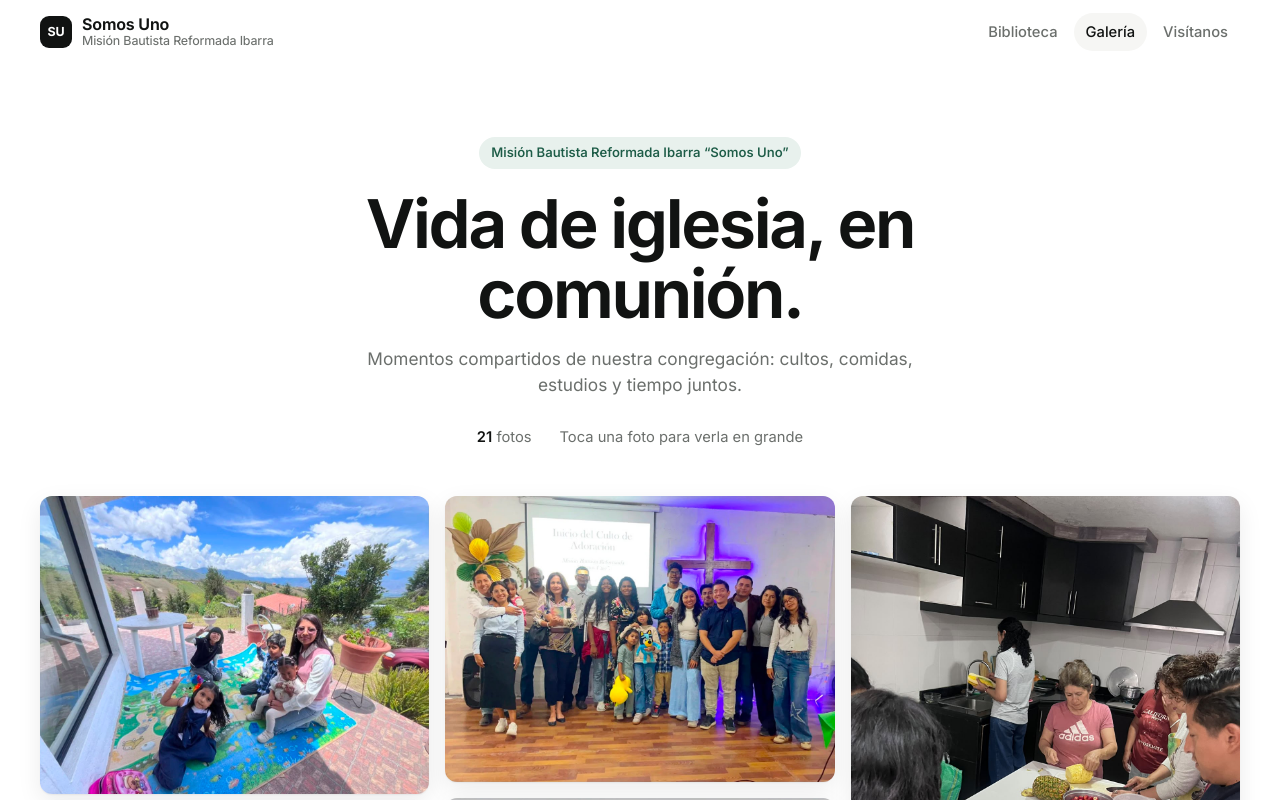
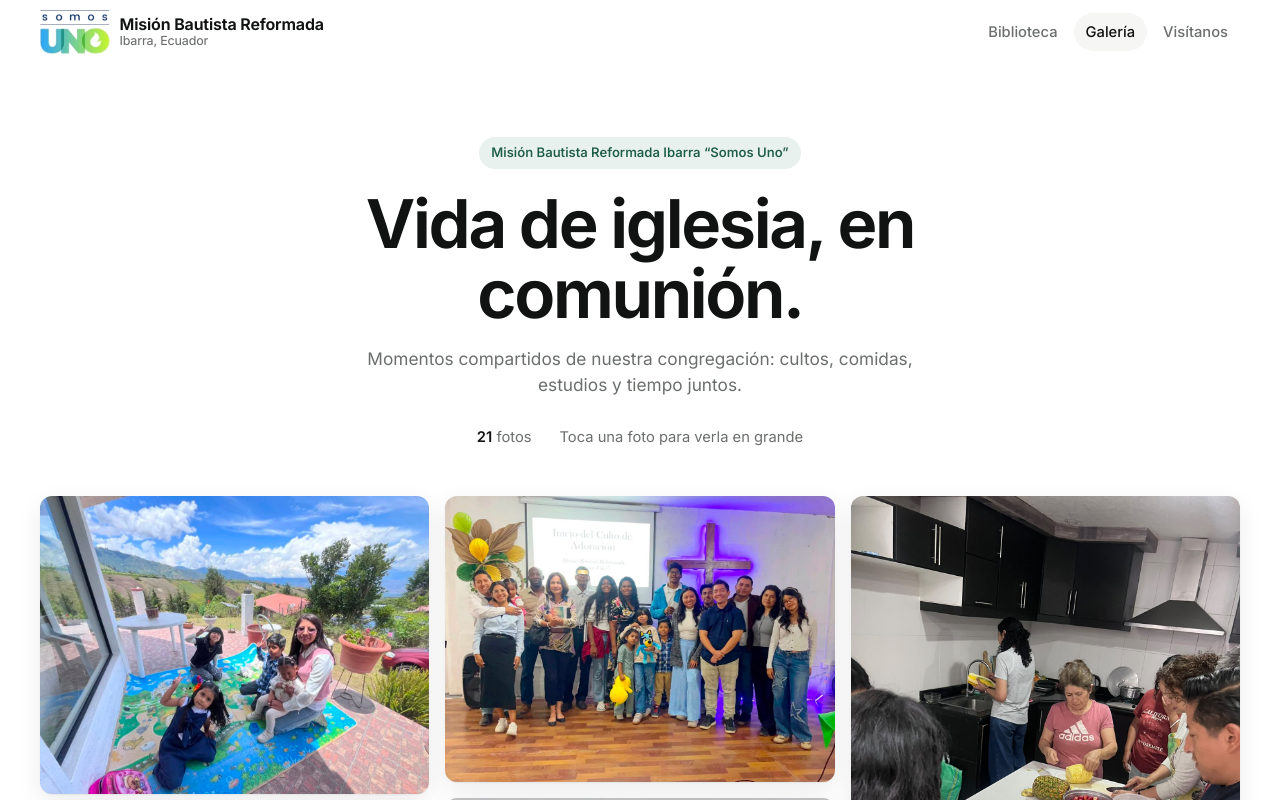
Before and after one commit to JoanDaniel18/Biblioteca, a plain HTML site: page docs/gallery.html in a window 1280 px wide. Shown: the top 800 px of the page. Drawn offline with Linux system fonts and the light colour scheme.

Commit message:
Usar el logo de Somos Uno en encabezado, pie de página y pestaña
Logo con fondo transparente (docs/img): versión completa en el pie,
marca "somos UNO" en el encabezado y favicon "UNO".

Co-Authored-By: Claude Opus 5.5 <noreply@anthropic.com>

```diff
--- a/docs/gallery.html
+++ b/docs/gallery.html
@@ -8,6 +8,8 @@
   <link rel="preconnect" href="https://fonts.googleapis.com" />
   <link rel="preconnect" href="https://fonts.gstatic.com" crossorigin />
   <link href="https://fonts.googleapis.com/css2?family=Inter:wght@400;450;500;550;600;650;700&display=swap" rel="stylesheet" />
+    <link rel="icon" type="image/png" href="img/favicon.png" />
+  <link rel="apple-touch-icon" href="img/favicon.png" />
   <link rel="stylesheet" href="styles.css" />
   <style>
     /* ---------- Hero (mismo orden que el inicio) ---------- */
@@ -274,8 +276,8 @@
   <header class="topbar" id="topbar">
     <div class="shell">
       <a class="brand" href="index.html">
-        <span class="brand-mark">SU</span>
-        <span>Somos Uno<small>Misión Bautista Reformada Ibarra</small></span>
+        <img class="brand-logo" src="img/logo-mark.png" alt="Somos Uno" width="69" height="44" />
+        <span>Misión Bautista Reformada<small>Ibarra, Ecuador</small></span>
       </a>
       <nav class="nav" aria-label="Navegación principal">
         <a href="index.html">Biblioteca</a>
@@ -312,6 +314,7 @@
   </main>
 
   <footer class="shell site-footer">
+    <img class="footer-logo" src="img/logo.png" alt="Somos Uno · Misión Bautista Reformada" width="109" height="88" loading="lazy" />
     <span>Misión Bautista Reformada Ibarra <strong>“Somos Uno”</strong> · Para la gloria de Dios y la edificación de su iglesia.</span>
     <span><a href="tel:+593960935198">096 093 5198</a> · Hecho con ♥ por <strong>D.R</strong></span>
   </footer>
--- a/docs/styles.css
+++ b/docs/styles.css
@@ -80,16 +80,9 @@ img { display: block; max-width: 100%; }
   min-width: 0;
 }
 
-.brand-mark {
-  width: 32px;
-  height: 32px;
-  border-radius: 9px;
-  display: grid;
-  place-items: center;
-  background: var(--ink);
-  color: #fff;
-  font-size: 0.78rem;
-  font-weight: 700;
+.brand-logo {
+  height: 44px;
+  width: auto;
   flex: 0 0 auto;
 }
 
@@ -157,6 +150,8 @@ img { display: block; max-width: 100%; }
 }
 
 .site-footer strong { color: var(--ink); font-weight: 600; }
+.site-footer { align-items: center; }
+.footer-logo { height: 64px; width: auto; flex: 0 0 auto; }
 
 /* ---------- Motion ---------- */
 .fade-in { animation: fade-in 420ms ease both; }
@@ -179,5 +174,5 @@ img { display: block; max-width: 100%; }
   .brand small { display: none; }
   .nav { gap: 0; }
   .nav a { padding: 8px 9px; font-size: 0.86rem; }
-  .site-footer { flex-direction: column; margin-top: 64px; }
+  .site-footer { flex-direction: column; margin-top: 64px; text-align: center; }
 }
```
Also changed, not shown: docs/index.html (+5 -2 lines), docs/viewer.html (+2 -0 lines), docs/img/favicon.png (added), docs/img/logo-mark.png (added), docs/img/logo.png (added).
